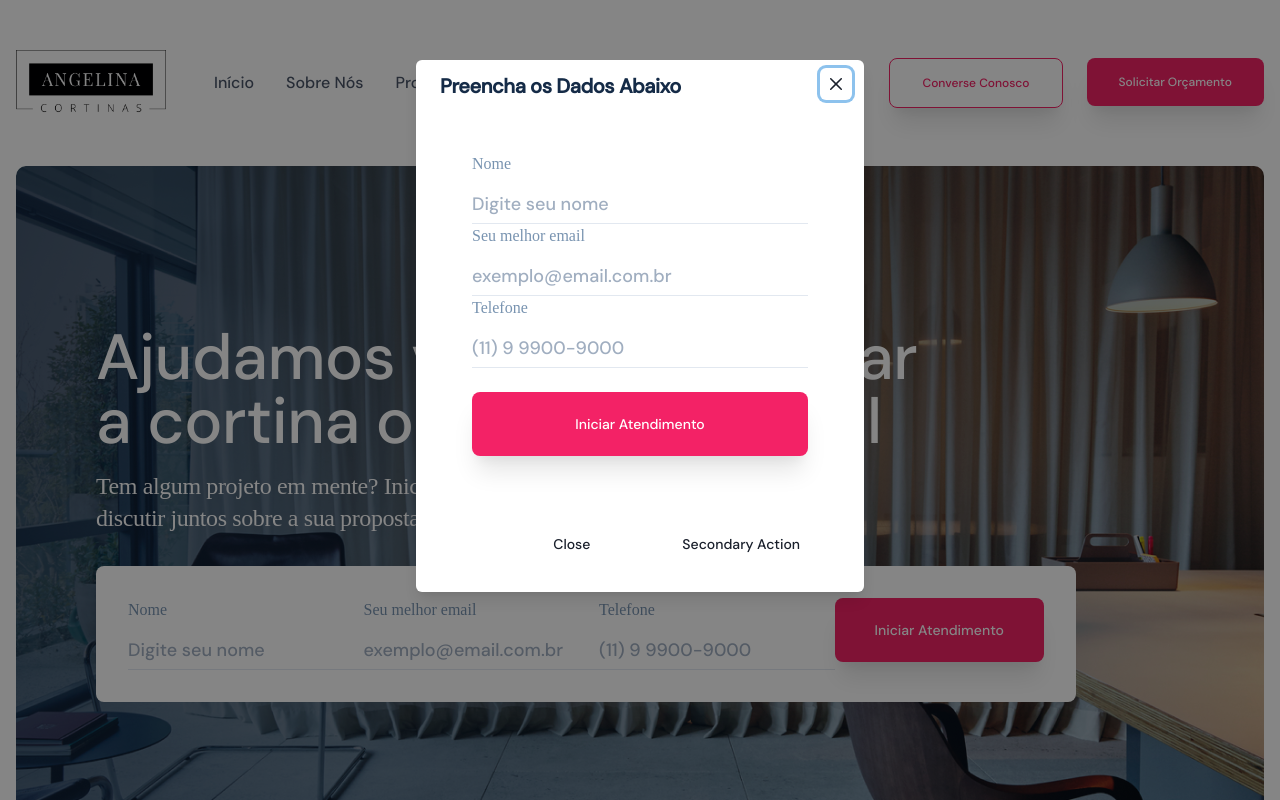
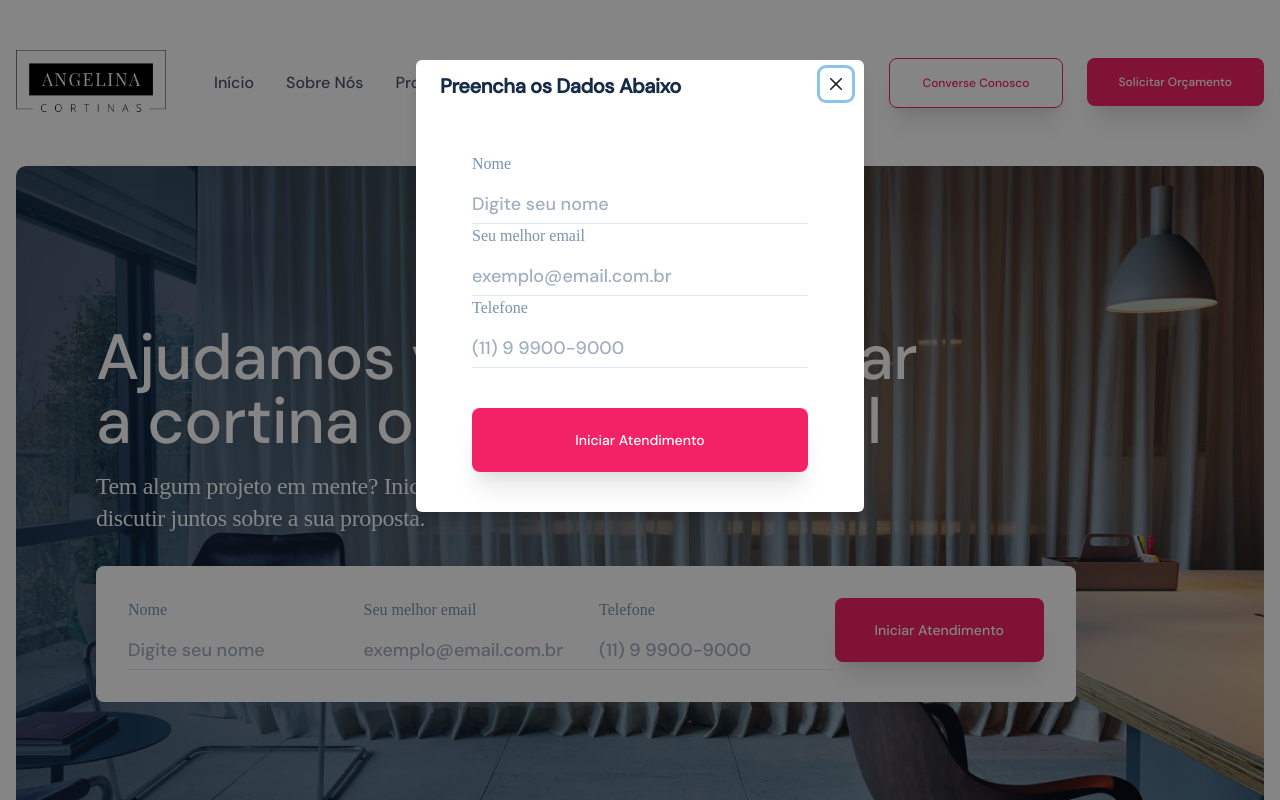
Before and after one commit to hey-doughenrique/ac-chakraUI-angelina-cortinas, a Next.js app: page / in a window 1280 px wide. Both pictures are taken after a click on the button "Converse Conosco". Shown: the top 800 px of the page. Built offline with nearby package versions, Linux system fonts and the light colour scheme; a web font is replaced by a local one.

Commit message:
new image format added

```diff
--- a/src/components/CallToAction/cta1.tsx
+++ b/src/components/CallToAction/cta1.tsx
@@ -40,13 +40,7 @@ export function CallToActionONE() {
                     </Text>
                 </Stack>
 
-                <ModalButton displayType="inline-flex" sizeType="md" buttonText="Iniciar Atendimento" variantType="solid" />
-
-
-
-
-
-
+                <ModalButton displayType="inline-flex" sizeType="md" buttonText="Iniciar agora" variantType="solid" />
 
             </VStack>
         </Flex >
--- a/src/components/Features/feature.tsx
+++ b/src/components/Features/feature.tsx
@@ -15,7 +15,7 @@ export function Feature() {
             mx="auto"
             maxW={["100%", "1280px"]}
         >
-            <Image mx="auto" src="/images/feature-image.svg" alt="Atendimento Online da Angelina Cortinas" />
+            <Image mx="auto" src="/images/feature-image.jpg" alt="Atendimento Online da Angelina Cortinas" />
             <Box>
                 <Text as="h2">
                     Experimente o nosso atendimento online, sem compromisso
@@ -37,7 +37,7 @@ export function Feature() {
                         Formulário de orçamento
                     </ListItem>
                 </UnorderedList>
-                <ModalButton displayType="inline-flex" sizeType="md" buttonText="Iniciar Atendimento" variantType="solid" />
+                <ModalButton displayType="inline-flex" sizeType="md" buttonText="Solicite o seu Atendimento" variantType="solid" />
             </Box>
         </Flex>
     )
--- a/src/components/Forms/heroform.tsx
+++ b/src/components/Forms/heroform.tsx
@@ -12,8 +12,6 @@ export function HeroForm() {
     }
 
     const [isSent, setIsSent] = useState(false)
-
-
 
     const [name, setName] = useState('')
     const [mail, setMail] = useState('')
--- a/src/components/Forms/modalform.tsx
+++ b/src/components/Forms/modalform.tsx
@@ -8,8 +8,10 @@ export function ModalForm() {
         fetch(`https://hooks.zapier.com/hooks/catch/3660927/bte5w7a/`, {
             method: 'POST',
             body: JSON.stringify({ name, mail, phone }),
-        }).catch(() => alert("There was an error, please try again"))
+        }).then(() => setIsSent(true)).catch(() => alert("There was an error, please try again"))
     }
+
+    const [isSent, setIsSent] = useState(false)
 
     const [name, setName] = useState('')
     const [mail, setMail] = useState('')
@@ -76,7 +78,7 @@ export function ModalForm() {
                     fontSize="large"
                 />
             </FormControl>
-            <Button type="submit" size="md" variant="solid" mt={["5", "6"]} >Iniciar Atendimento</Button>
+            <Button type="submit" size="md" variant={isSent ? "successful" : "solid"} mt={["5", "10"]} >{isSent ? 'Atendimento solicitado!' : 'Iniciar Atendimento'}</Button>
         </Flex>
 
     )
--- a/src/components/ModalDialog/modal.tsx
+++ b/src/components/ModalDialog/modal.tsx
@@ -27,13 +27,6 @@ export function ModalButton({ buttonText, variantType, displayType, sizeType })
                     <ModalBody>
                         <ModalForm />
                     </ModalBody>
-
-                    <ModalFooter>
-                        <Button colorScheme="blue" mr={3} onClick={onClose}>
-                            Close
-                        </Button>
-                        <Button variant="ghost">Secondary Action</Button>
-                    </ModalFooter>
                 </ModalContent>
             </Modal>
         </>
```
Also changed, not shown: src/pages/index.tsx (+4 -3 lines), public/images/feature-image.jpg (added), 1 other file (tests, documents, lock files or other folders).
